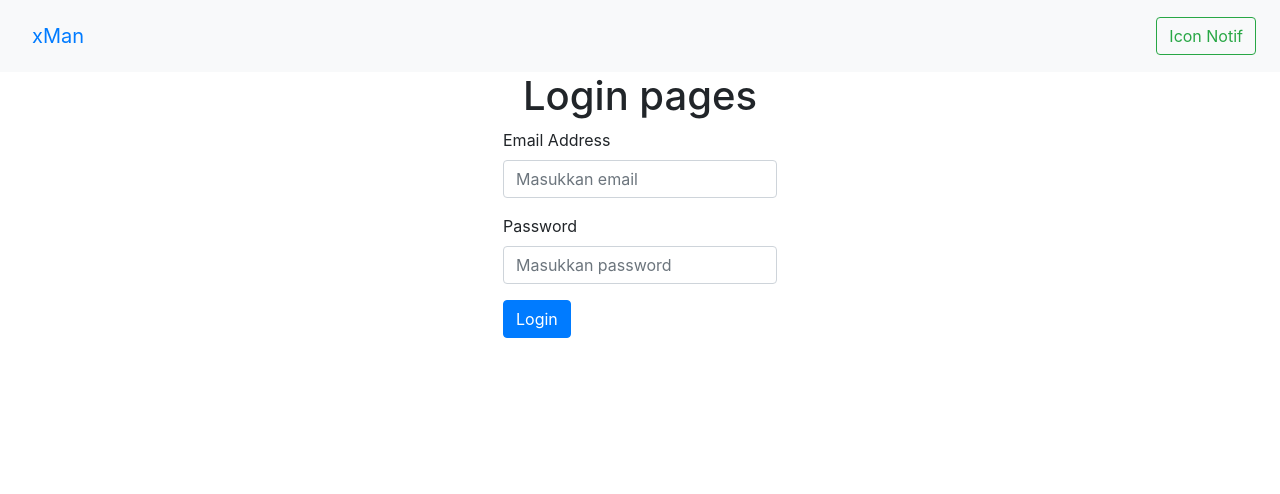
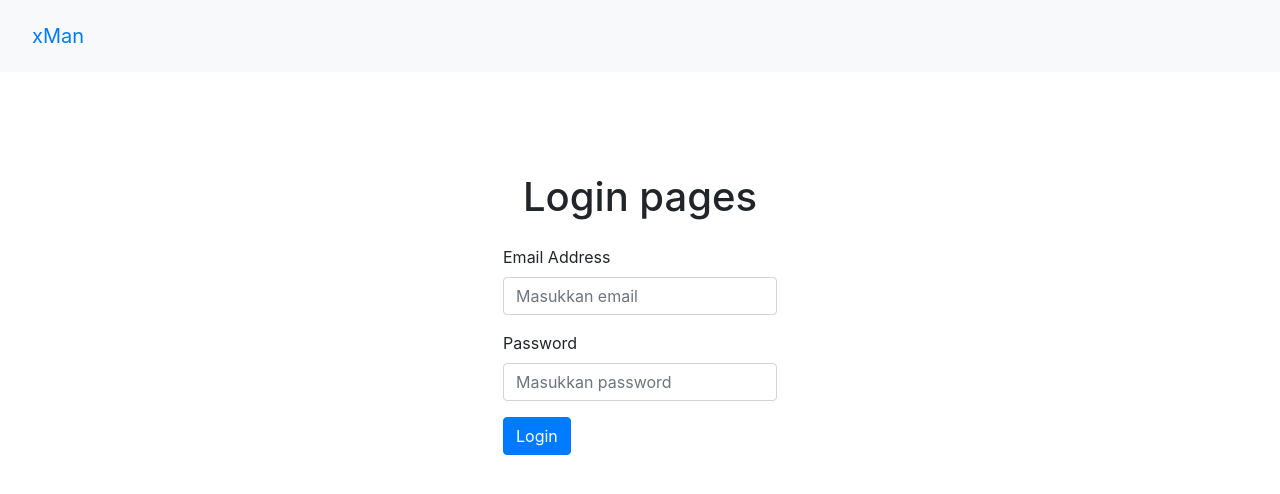
Before and after one commit to task-management-xapiens-batch-2/front-end-big-case, a React (Create React App) app: page / in a window 1280 px wide. Shown: the top 494 px of the page. Built offline with nearby package versions, Linux system fonts and the light colour scheme.

Commit message:
Set Notification Bell none if there's no token in auth

```diff
--- a/package.json
+++ b/package.json
@@ -14,6 +14,7 @@
     "react": "^17.0.2",
     "react-bootstrap": "^1.5.2",
     "react-dom": "^17.0.2",
+    "react-icons": "^4.2.0",
     "react-router-dom": "^5.2.0",
     "react-scripts": "4.0.3",
     "web-vitals": "^1.0.1"
--- a/src/components/Navbar.component.jsx
+++ b/src/components/Navbar.component.jsx
@@ -1,8 +1,18 @@
-import React from "react";
+import React, { useState, useEffect } from "react";
 import { Navbar, Nav, Button } from "react-bootstrap";
 import { Link } from "react-router-dom";
+import { BsBell } from "react-icons/bs";
 
 const NavigationBar = () => {
+  const [isLogin, setLogin] = useState(false);
+
+  useEffect(() => {
+    localStorage.setItem("name", "faris")
+    if (localStorage.getItem("name") === "faris") {
+      setLogin(true);
+    }
+  }, []);
+
   return (
     <Navbar bg="light" expand="lg">
       <Navbar.Brand>
@@ -13,8 +23,11 @@ const NavigationBar = () => {
       <Navbar.Toggle aria-controls="basic-navbar-nav" />
       <Navbar.Collapse id="basic-navbar-nav">
         <Nav className="mr-auto" />
-        <Button className="mr-sm-2" variant="outline-success">
-          Icon Notif
+        <Button
+          className={`mr-sm-2 rounded-circle ${isLogin ? "d-none" : ""}`}
+          variant="outline-success"
+        >
+          <BsBell />
         </Button>
       </Navbar.Collapse>
     </Navbar>
--- a/src/pages/Dashboard.js
+++ b/src/pages/Dashboard.js
@@ -1,4 +1,5 @@
-import React from "react";
+import React, {useState, useEffect} from "react";
+import {useRouteMatch} from 'react-router-dom'
 import ProjectComponent from "../components/Project.component";
 import SideMenuComponent from "../components/SideMenu.component";
 
--- a/src/pages/Login.js
+++ b/src/pages/Login.js
@@ -7,8 +7,8 @@ const Login = () => {
     history.push("/dashboard");
   };
   return (
-    <div className="container d-flex justify-content-center flex-column align-items-center">
-      <h1>Login pages</h1>
+    <div className="login-section container d-flex justify-content-center flex-column align-items-center">
+      <h1 className="mb-4">Login pages</h1>
       <form onSubmit={handleSubmit}>
         <div className="mb-3">
           <label className="form-label">Email Address</label>
--- a/src/styles/index.scss
+++ b/src/styles/index.scss
@@ -20,3 +20,7 @@ li {
   margin: 0;
   list-style: none;
 }
+
+.login-section {
+  height: 500px
+}
```
Also changed, not shown: 1 other file (tests, documents, lock files or other folders).
